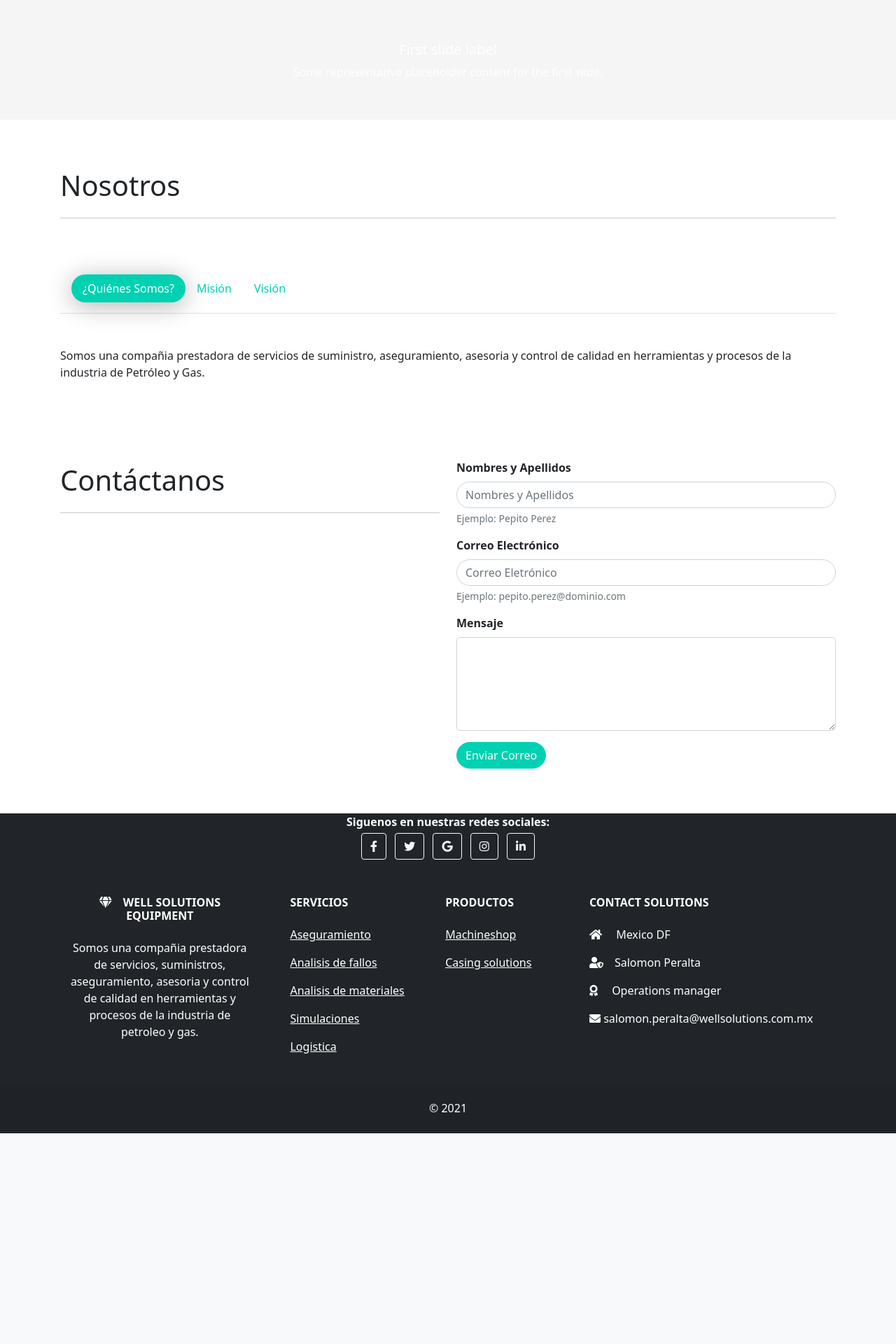
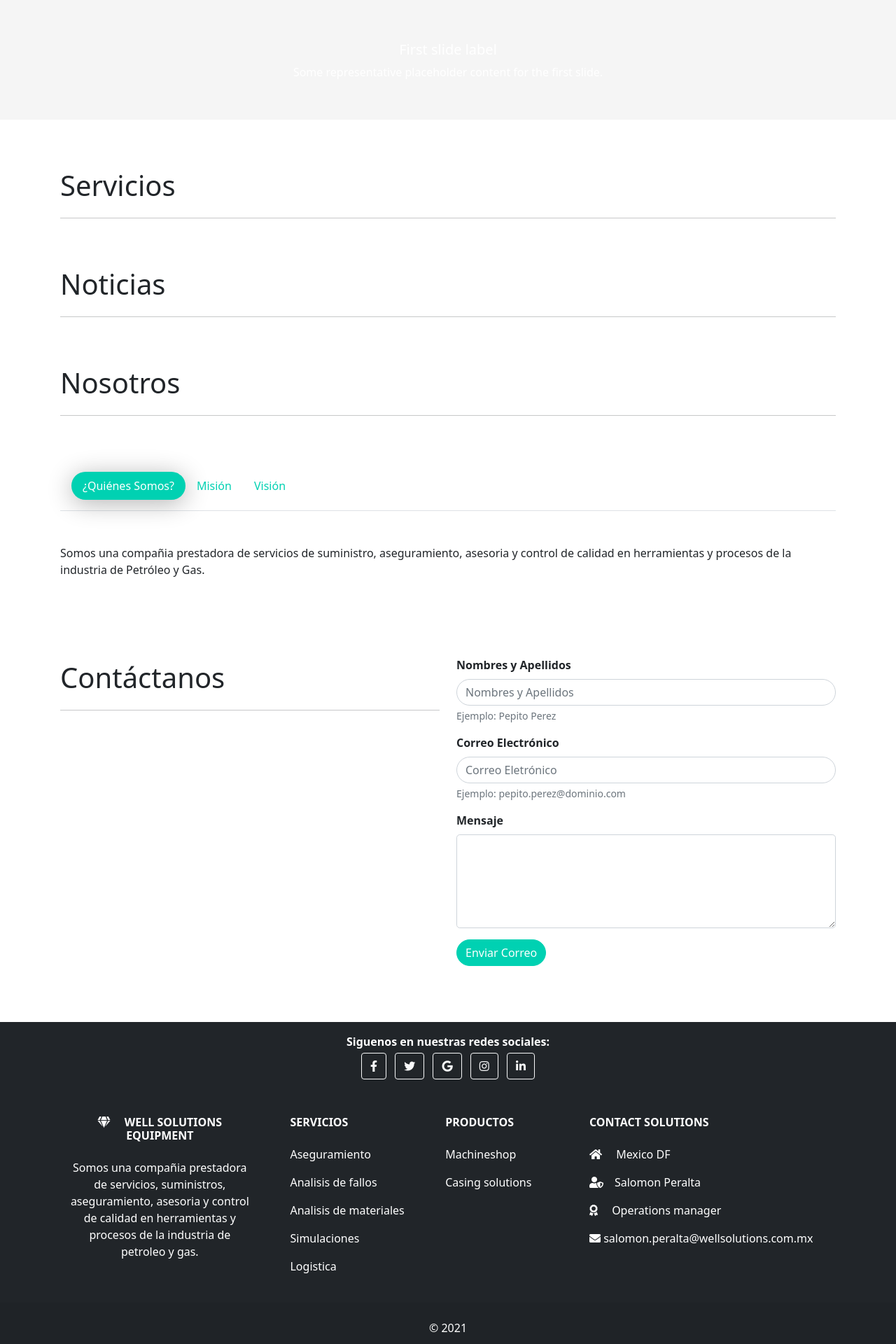
Before and after one commit to camirott20/wellsolutions, a Django app: page / in a window 1280 px wide. Shown: the part 629-2549 px from the top of the page at 70% size. Before the commit the page ends 2248 px from the top, so only its background shows below. Run offline with Django 3.2, Linux system fonts and the light colour scheme; some libraries are stand-ins or nearby versions.

Commit message:
Estructura basica de la pagina servicios y noticias

```diff
--- a/src/apps/static/css/page.css
+++ b/src/apps/static/css/page.css
@@ -33,3 +33,7 @@ html.scroll-behavior-auto {
     border-bottom: 2px solid #00d1b2;
     transition: color ease .5s;
 }
+
+footer a:hover {
+    color: #00d1b2 !important;
+}
--- a/src/apps/templates/base.html
+++ b/src/apps/templates/base.html
@@ -30,9 +30,17 @@
 
     <!-- START CONTENT -->
     <div id="main" class="container p-3">
-        <!-- START QUIENES-SOMOS -->
+        <!-- START SERVICIOS -->
+        {% include "includes/content/servicios.html" %}
+        <!-- END SERVICIOS -->
+
+        <!-- START NOTICIAS -->
+        {% include "includes/content/noticias.html" %}
+        <!-- END NOTICIAS -->
+
+        <!-- START NOSOTROS -->
         {% include "includes/content/nosotros.html" %}
-        <!-- END QUINENES-SOMOS -->
+        <!-- END NOSOTROS -->
 
         <!-- START CONTACTO -->
         {% include "includes/content/contacto.html" %}
--- a/src/apps/templates/includes/content/carousel.html
+++ b/src/apps/templates/includes/content/carousel.html
@@ -1,4 +1,4 @@
-<section id="inicio">
+<section >
   <div id="carouselExampleControls" class="carousel slide vh-100 w-100 min-vh-100" data-bs-ride="carousel">
     <div class="carousel-inner">
       <div class="carousel-item active" data-bs-interval="10000">
--- /dev/null
+++ b/src/apps/templates/includes/content/noticias.html
@@ -0,0 +1,10 @@
+<section id="noticias" class="my-5">
+
+    <div class="row my-5">
+      <div class="col col-12">
+          <p class="fs-1">Noticias</p>
+          <hr>
+      </div>
+    </div>
+
+</section>
--- /dev/null
+++ b/src/apps/templates/includes/content/servicios.html
@@ -0,0 +1,10 @@
+<section id="servicios" class="my-5">
+
+    <div class="row my-5">
+      <div class="col col-12">
+          <p class="fs-1">Servicios</p>
+          <hr>
+      </div>
+    </div>
+
+</section>
--- a/src/apps/templates/includes/layout/footer.html
+++ b/src/apps/templates/includes/layout/footer.html
@@ -1,6 +1,5 @@
-<!-- Footer -->
-<!-- Footer -->
-<footer class="bg-dark text-center text-white">
+<!-- START FOOTER -->
+<footer class="bg-dark text-center text-white mt-3 py-3">
     <link rel="stylesheet" href="https://pro.fontawesome.com/releases/v5.10.0/css/all.css" integrity="sha384-AYmEC3Yw5cVb3ZcuHtOA93w35dYTsvhLPVnYs9eStHfGJvOvKxVfELGroGkvsg+p" crossorigin="anonymous"/>
 
     <!-- Section: Social media -->
@@ -47,7 +46,8 @@
           <div class="col-md-3 col-lg-4 col-xl-3 mx-auto mb-4">
             <!-- Content -->
             <h6 class="text-center fw-bold mb-4">
-              <i class="fas fa-gem me-3"></i>WELL SOLUTIONS EQUIPMENT
+              <i class="fas fa-gem me-3"></i>
+              <a href="#inicio" class="text-white text-decoration-none">WELL SOLUTIONS EQUIPMENT</a>
             </h6>
             <p class="text-center">
               Somos una compañia prestadora de servicios, suministros, aseguramiento, asesoria y
@@ -63,19 +63,19 @@
               Servicios
             </h6>
             <p>
-              <a href="#!" class="text-reset">Aseguramiento</a>
+              <a href="#" class="text-white text-decoration-none">Aseguramiento</a>
             </p>
             <p>
-              <a href="#!" class="text-reset">Analisis de fallos</a>
+              <a href="#" class="text-white text-decoration-none">Analisis de fallos</a>
             </p>
             <p>
-              <a href="#!" class="text-reset">Analisis de materiales</a>
+              <a href="#" class="text-white text-decoration-none">Analisis de materiales</a>
             </p>
             <p>
-              <a href="#!" class="text-reset">Simulaciones</a>
+              <a href="#" class="text-white text-decoration-none">Simulaciones</a>
             </p>
             <p>
-                <a href="#!" class="text-reset">Logistica</a>
+                <a href="#" class="text-white text-decoration-none">Logistica</a>
               </p>
           </div>
           <!-- Grid column -->
@@ -87,10 +87,10 @@
               Productos
             </h6>
             <p>
-              <a href="#!" class="text-reset">Machineshop</a>
+              <a href="#!" class="text-white text-decoration-none">Machineshop</a>
             </p>
             <p>
-              <a href="#!" class="text-reset">Casing solutions</a>
+              <a href="#!" class="text-white text-decoration-none">Casing solutions</a>
             </p>
           </div>
           <!-- Grid column -->
@@ -121,4 +121,4 @@
     </div>
     <!-- Copyright -->
   </footer>
-  <!-- Footer -->
+<!-- END FOOTER -->
```
